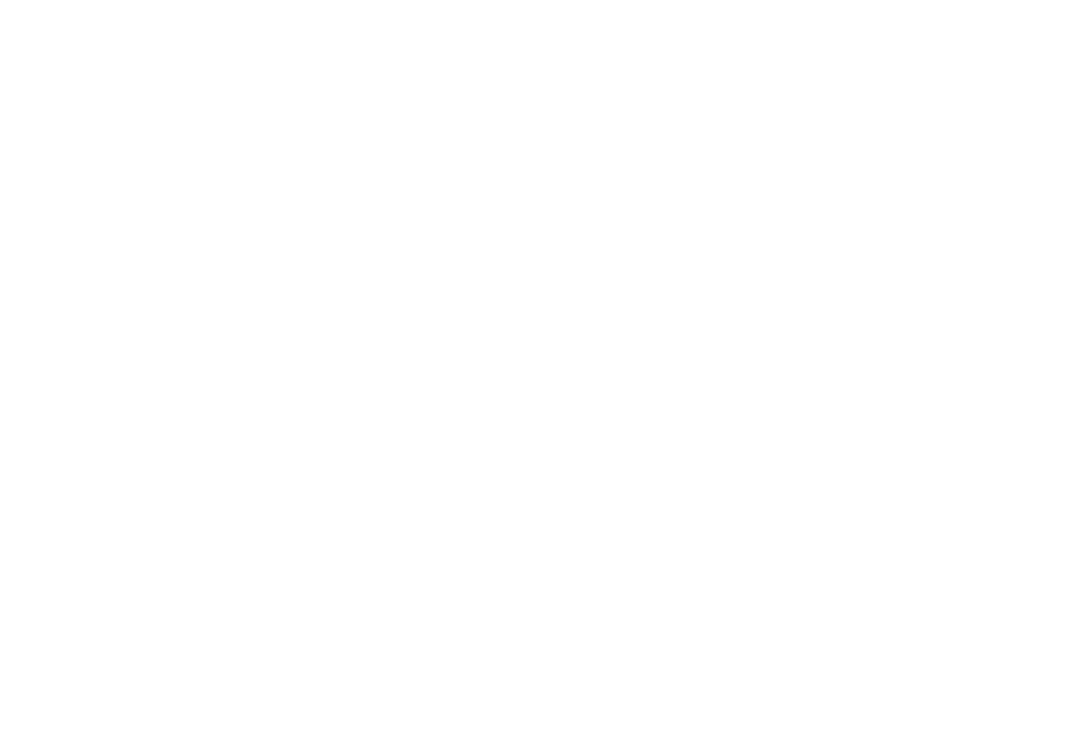
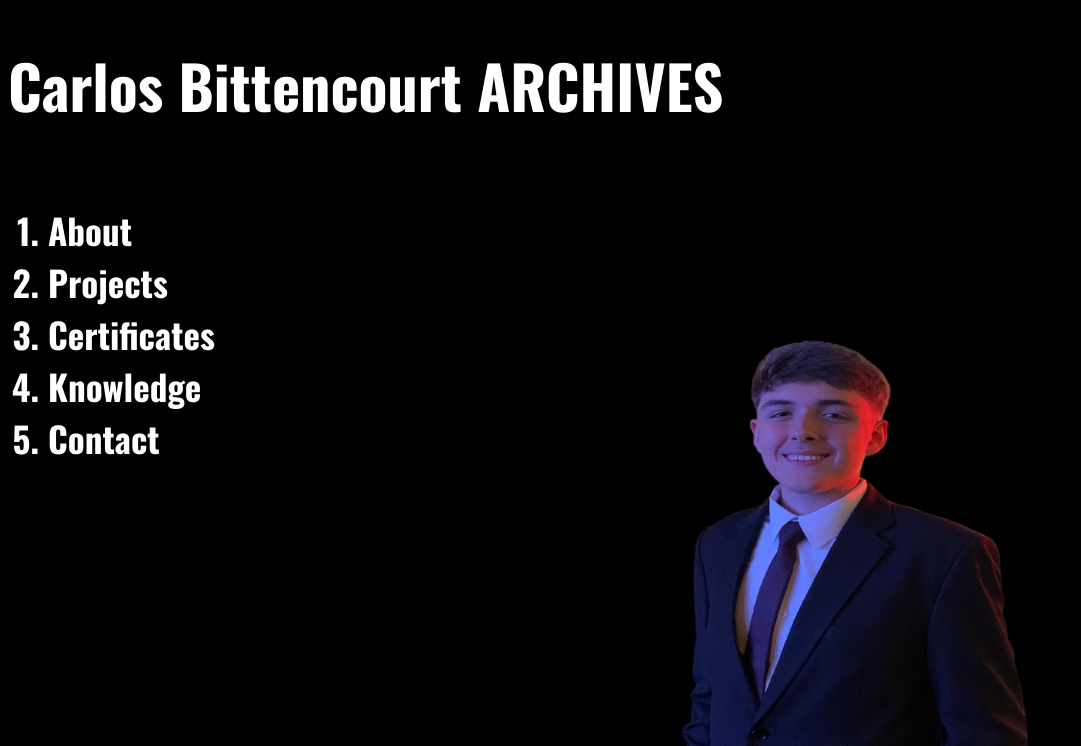
Before and after one commit to fic-fabrica-de-software/construindo-o-portfolio-Carlos-E-Bittencourt, a plain HTML site: page public/inicial.html in a window 1280 px wide. Shown: the top 746 px of the page, without its empty margins (0-1081 px from the left). Drawn offline with nearby package versions, Linux system fonts and the light colour scheme.

Commit message:
UPDATE - Página inicial, caminhando

```diff
--- a/index.html
+++ b/index.html
@@ -4,10 +4,15 @@
     <meta charset="UTF-8">
     <meta name="viewport" content="width=device-width, initial-scale=1.0">
     <link rel="stylesheet" href="styles/style.css">
+    <link rel="preconnect" href="https://fonts.googleapis.com">
+    <link rel="preconnect" href="https://fonts.gstatic.com" crossorigin>
+    <link href="https://fonts.googleapis.com/css2?family=Oswald:wght@200..700&display=swap" rel="stylesheet">
 
     <title>Portifólio</title>
 </head>
 <body>
+    <div class="access">
         <button id="button" onclick="window.location='public/inicial.html'">ACCESS ARCHIVES</button>
+    </div>
 </body>
 </html>
--- a/public/inicial.html
+++ b/public/inicial.html
@@ -0,0 +1,37 @@
+<!DOCTYPE html>
+<html lang="en">
+<head>
+    <meta charset="UTF-8">
+    <meta name="viewport" content="width=device-width, initial-scale=1.0">
+    <link rel="stylesheet" href="../styles/style.css">
+    <title>Initial</title>
+</head>
+<body>
+    <header>
+        <div class="navbar">
+            <h1>Carlos Bittencourt ARCHIVES</h1>
+        </div>
+    </header>
+    <main>
+        <div class="flex inicial">
+            <div class="menu">
+                <h3>
+                    <ol>
+                        <li><a class="links" href="../public/about.html">About</a></li>
+                        <li><a class="links" href="../public/projects.html">Projects</a></li>
+                        <li><a class="links" href="../public/certificates.html">Certificates</a></li>
+                        <li><a class="links" href="../public/knowledge.html">Knowledge</a></li>
+                        <li><a class="links" href="../public/contact.html">Contact</a></li>
+                    </ol>
+                </h3>
+            </div>
+            <div class="cadu">
+                <img id="cadu" src="../assets/images/cadu.png" alt="carlos-bittencourt">
+            </div>
+        </div>
+    </main>
+    <footer>
+
+    </footer>
+</body>
+</html>
--- a/styles/style.css
+++ b/styles/style.css
@@ -1,4 +1,21 @@
+@import url('https://fonts.googleapis.com/css2?family=Oswald:wght@200..700&display=swap');
 body{
+    background-color: black;
+    color: white;
+    font-family: 'Oswald', sans-serif;
+}
+
+
+.flex{
+    display: flex;
+}
+
+.inicial{
+    display: flex;
+    justify-content: space-between;
+}
+
+.access{
     background-color: black;
     margin: 0;
     height: 100vh;
@@ -16,3 +33,28 @@ body{
     background-color: black;
     color: white;
 }
+
+#cadu{
+    width: 800px;
+    height: 800px;
+
+}
+
+.navbar{
+    font-size: 30px;
+}
+
+.menu{
+    font-size: 30px;
+}
+
+a{
+    text-decoration: none;
+    color: white;
+    transition: color 0.3s, font-size 0.4s;
+}
+
+.links:hover{
+    color: gray;
+    font-size: 120%;
+}
```
Also changed, not shown: assets/images/cadu.png (added), public/about.html (added), public/certificates.html (added), public/contact.html (added), public/knowledge.html (added), public/projects.html (added).
